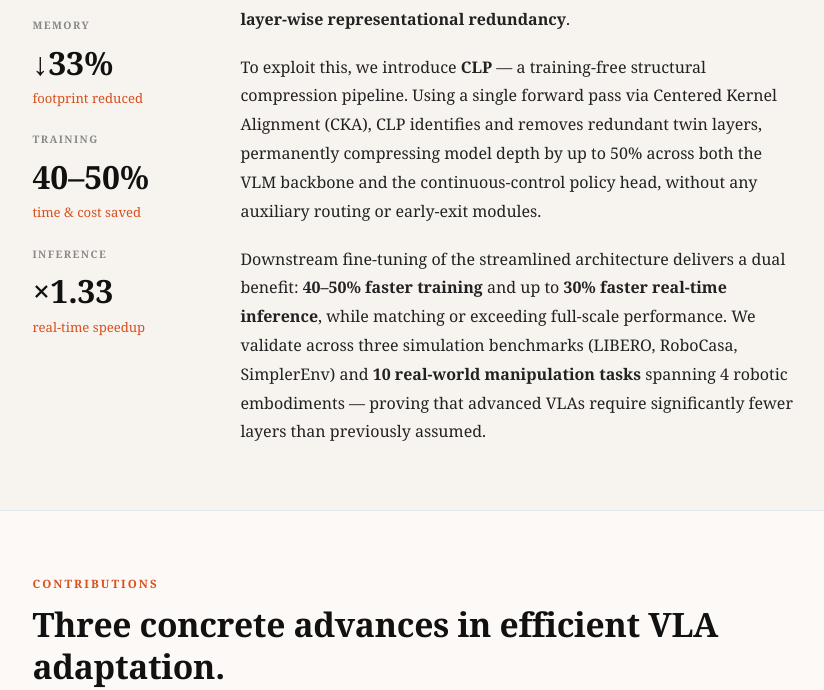
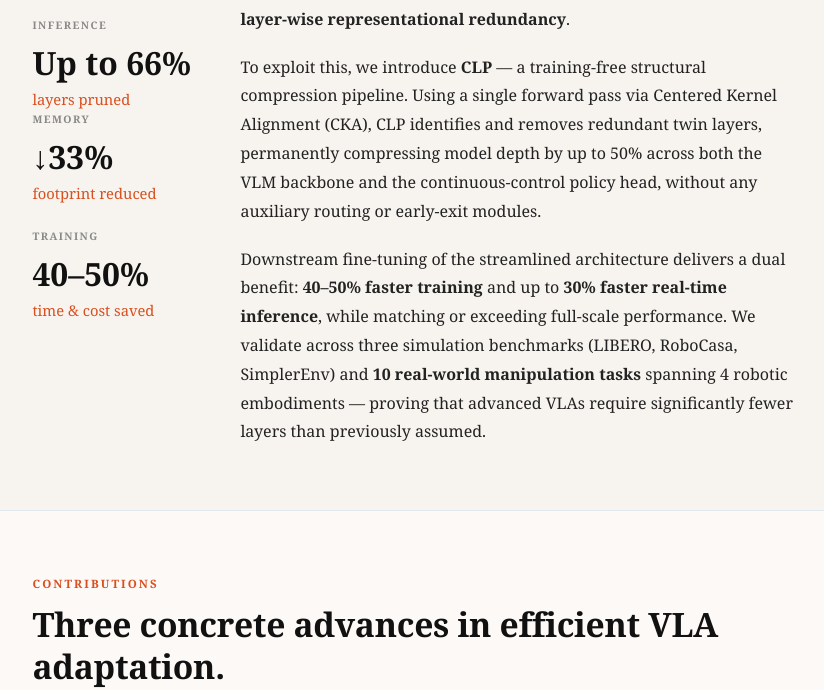
Before and after one commit to clpvla/clpvla.github.io, a plain HTML site: page index.html in a window 1280 px wide. Shown: the part 2116-2806 px from the top of the page, without its empty margins (226-1050 px from the left). Drawn offline with nearby package versions, Linux system fonts and the light colour scheme; some icons are missing.

Commit message:
update image size

```diff
--- a/index.html
+++ b/index.html
@@ -552,17 +552,21 @@
               </div>
             </div>
 
+            <p style="font-family:'Georgia',serif; font-size:0.65rem; font-weight:700; letter-spacing:0.14em; text-transform:uppercase; color:#888; margin:0 0 0.2rem;">Inference</p>
+            <p style="font-family:'Georgia',serif; font-size:2rem; font-weight:700; color:#111; margin:0;">Up to 66%</p>
+            <p style="font-family:'Georgia',serif; font-size:0.92rem; color:#D94F1E; margin:0;">layers pruned</p>
+
             <p style="font-family:'Georgia',serif; font-size:0.65rem; font-weight:700; letter-spacing:0.14em; text-transform:uppercase; color:#888; margin:0 0 0.2rem;">Memory</p>
             <p style="font-family:'Georgia',serif; font-size:2rem; font-weight:700; color:#111; margin:0;">↓33%</p>
-            <p style="font-family:'Georgia',serif; font-size:0.82rem; color:#D94F1E; margin:0 0 1.4rem;">footprint reduced</p>
+            <p style="font-family:'Georgia',serif; font-size:0.92rem; color:#D94F1E; margin:0 0 1.4rem;">footprint reduced</p>
 
             <p style="font-family:'Georgia',serif; font-size:0.65rem; font-weight:700; letter-spacing:0.14em; text-transform:uppercase; color:#888; margin:0 0 0.2rem;">Training</p>
             <p style="font-family:'Georgia',serif; font-size:2rem; font-weight:700; color:#111; margin:0;">40–50%</p>
-            <p style="font-family:'Georgia',serif; font-size:0.82rem; color:#D94F1E; margin:0 0 1.4rem;">time &amp; cost saved</p>
+            <p style="font-family:'Georgia',serif; font-size:0.92rem; color:#D94F1E; margin:0 0 1.4rem;">time &amp; cost saved</p>
 
-            <p style="font-family:'Georgia',serif; font-size:0.65rem; font-weight:700; letter-spacing:0.14em; text-transform:uppercase; color:#888; margin:0 0 0.2rem;">Inference</p>
+            <!-- <p style="font-family:'Georgia',serif; font-size:0.65rem; font-weight:700; letter-spacing:0.14em; text-transform:uppercase; color:#888; margin:0 0 0.2rem;">Inference</p>
             <p style="font-family:'Georgia',serif; font-size:2rem; font-weight:700; color:#111; margin:0;">×1.33</p>
-            <p style="font-family:'Georgia',serif; font-size:0.82rem; color:#D94F1E; margin:0;">real-time speedup</p>
+            <p style="font-family:'Georgia',serif; font-size:0.82rem; color:#D94F1E; margin:0;">real-time speedup</p> -->
 
           </div>
 
@@ -673,7 +677,7 @@
 
         <div style="margin-bottom:3rem; padding-bottom:3rem; border-bottom:0.5px solid #e0ddd8;">
           <div style="margin-bottom:1.2rem;">
-            <img src="static/images/training_time.jpg" alt="Training time comparison" style="width:100%; border-radius:8px;" loading="lazy"/>
+            <img src="static/images/training_time.jpg" alt="Training time comparison" style="width:70%; max-width:450px; display:block; margin:0 auto; border-radius:8px;" loading="lazy"/>
           </div>
           <p style="font-family:'Georgia',serif; font-size:0.65rem; font-weight:700; letter-spacing:0.14em; text-transform:uppercase; color:#888; margin:0 0 0.4rem;">Finding 03</p>
           <p style="font-family:'Georgia',serif; font-size:1.15rem; font-weight:700; color:#111; margin:0 0 0.7rem; line-height:1.3;">Trains faster — and often performs better</p>
```
